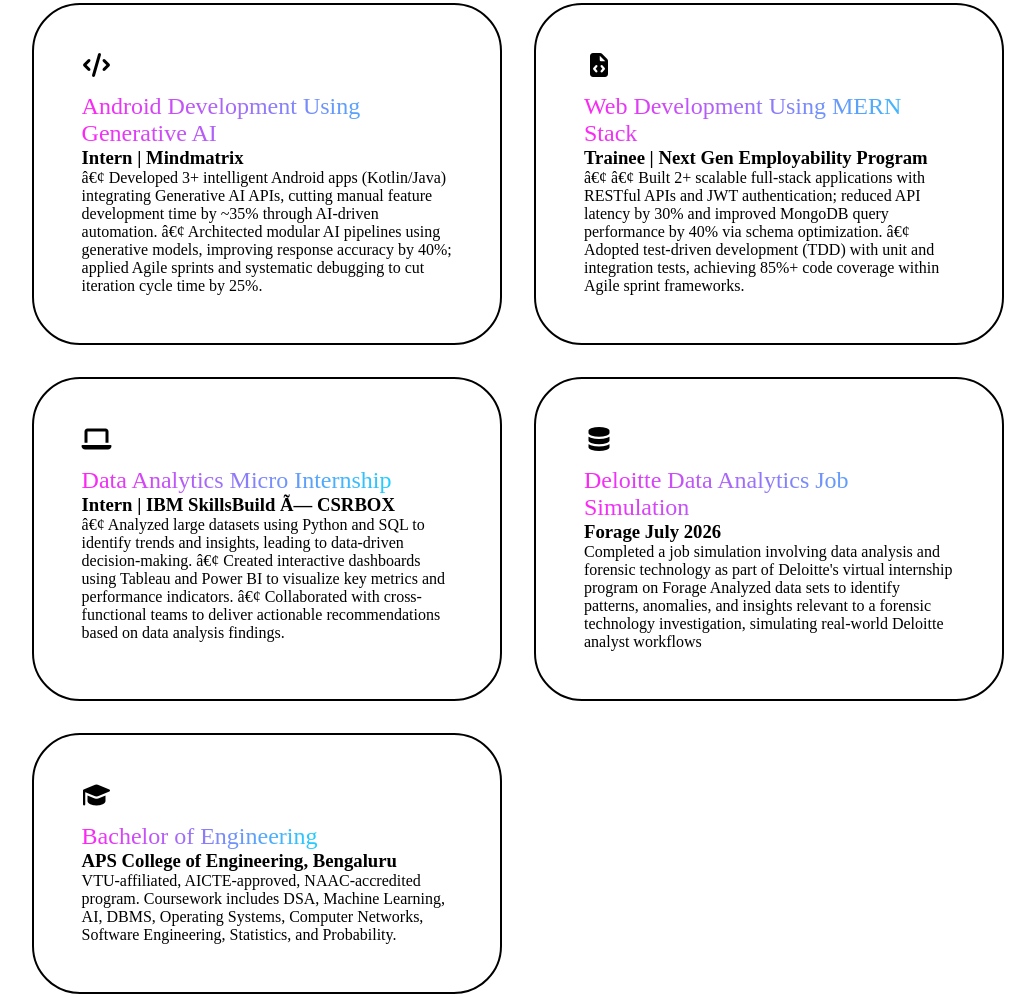
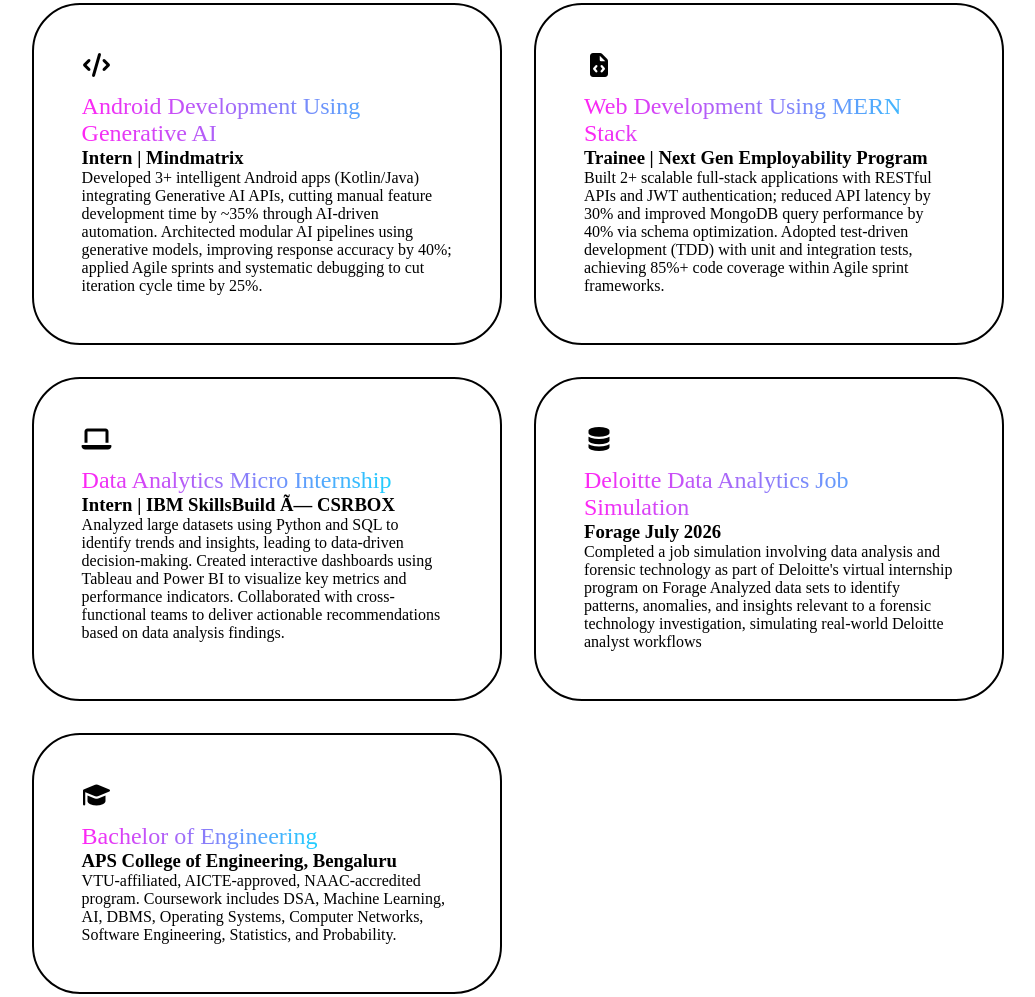
Before and after one commit to rohitguptaxo/my-portfolio, a plain HTML site: page index.html in a window 1280 px wide. Shown: the part 1047-2044 px from the top of the page, without its empty margins (122-1157 px from the left). Drawn offline with Linux system fonts and the light colour scheme.

Commit message:
Update portfolio content in index.html

```diff
--- a/index.html
+++ b/index.html
@@ -72,27 +72,25 @@
                     <i class="fa-solid fa-code"></i>
                     <div class="span">Android Development Using Generative AI</div>
                     <h3>Intern | Mindmatrix</h3>
-                    <p>â€¢ Developed 3+ intelligent Android apps (Kotlin/Java) integrating Generative AI APIs, cutting manual feature development
-time by ~35% through AI-driven automation.
-â€¢ Architected modular AI pipelines using generative models, improving response accuracy by 40%; applied Agile sprints and
+                    <p>Developed 3+ intelligent Android apps (Kotlin/Java) integrating Generative AI APIs, cutting manual feature development
+time by ~35% through AI-driven automation. Architected modular AI pipelines using generative models, improving response accuracy by 40%; applied Agile sprints and
 systematic debugging to cut iteration cycle time by 25%.</p>
                 </div>
                 <div class="grid-card">
                     <i class="fa-solid fa-file-code"></i>
                     <div class="span">Web Development Using MERN Stack</div>
                     <h3>Trainee | Next Gen Employability Program </h3>
-                    <p>â€¢ â€¢ Built 2+ scalable full-stack applications with RESTful APIs and JWT authentication; reduced API latency by 30% and improved
-MongoDB query performance by 40% via schema optimization.
-â€¢ Adopted test-driven development (TDD) with unit and integration tests, achieving 85%+ code coverage within Agile sprint
+                    <p>Built 2+ scalable full-stack applications with RESTful APIs and JWT authentication; reduced API latency by 30% and improved
+MongoDB query performance by 40% via schema optimization. Adopted test-driven development (TDD) with unit and integration tests, achieving 85%+ code coverage within Agile sprint
 frameworks.</p>
                 </div>
                 <div class="grid-card">
                     <i class="fa-solid fa-laptop"></i>
                     <div class="span">Data Analytics Micro Internship</div>
                     <h3>Intern | IBM SkillsBuild Ã— CSRBOX</h3>
-                    <p>â€¢ Analyzed large datasets using Python and SQL to identify trends and insights, leading to data-driven decision-making.
-â€¢ Created interactive dashboards using Tableau and Power BI to visualize key metrics and performance indicators.
-â€¢ Collaborated with cross-functional teams to deliver actionable recommendations based on data analysis findings.</p>
+                    <p>Analyzed large datasets using Python and SQL to identify trends and insights, leading to data-driven decision-making.
+Created interactive dashboards using Tableau and Power BI to visualize key metrics and performance indicators.
+Collaborated with cross-functional teams to deliver actionable recommendations based on data analysis findings.</p>
                 </div>
                 <div class="grid-card">
                     <i class="fa-solid fa-database"></i>
@@ -136,7 +134,7 @@
             </div>
             <div class="projects-card">
                 <img src="project-3.png" alt="">
-                <h3>Jenu Gumpu â€” Honey Hunters Collective</h3>
+                <h3>Jenu Gumpu Honey Hunters Collective</h3>
                 <p>web app built for the Jenu Gumpu honey hunting community in Karnataka, India. It helps tribal honey hunters manage harvests, negotiate with retailers, track batch quality, and get AI-powered market price estimates.
 
 </p>
@@ -148,7 +146,7 @@
             <div class="projects-card">
                 <img src="project-4.png" alt="">
                 <h3>Expecta</h3>
-                <p>AI-powered pregnancy and nursing safety scanner that cross-references product ingredients against clinical safety databases instantly â€” helping expecting and nursing parents make informed decisions about skincare, cosmetics, and personal care products</p>
+                <p>AI-powered pregnancy and nursing safety scanner that cross-references product ingredients against clinical safety databases instantly helping expecting and nursing parents make informed decisions about skincare, cosmetics, and personal care products</p>
                 <div class="btn-group">
                     <a href="https://expecta.onrender.com/" target="_blank" class="btn">Live Demo</a>
                     <a href="https://github.com/rohitguptaxo" target="_blank" class="btn">GitHub</a>
@@ -207,7 +205,7 @@
         <h2>Ambiguity in. Clarity out.</h2>
 
         <p class="contact-text">
-            Whether it's a product to build, a process to untangle, or a team to join â€” let's figure it out together.
+            Whether it's a product to build, a process to untangle, or a team to join let's figure it out together.
         </p>
 
         <a href="mailto:rohitguptar14r@gmail.com" class="email-btn">
```
